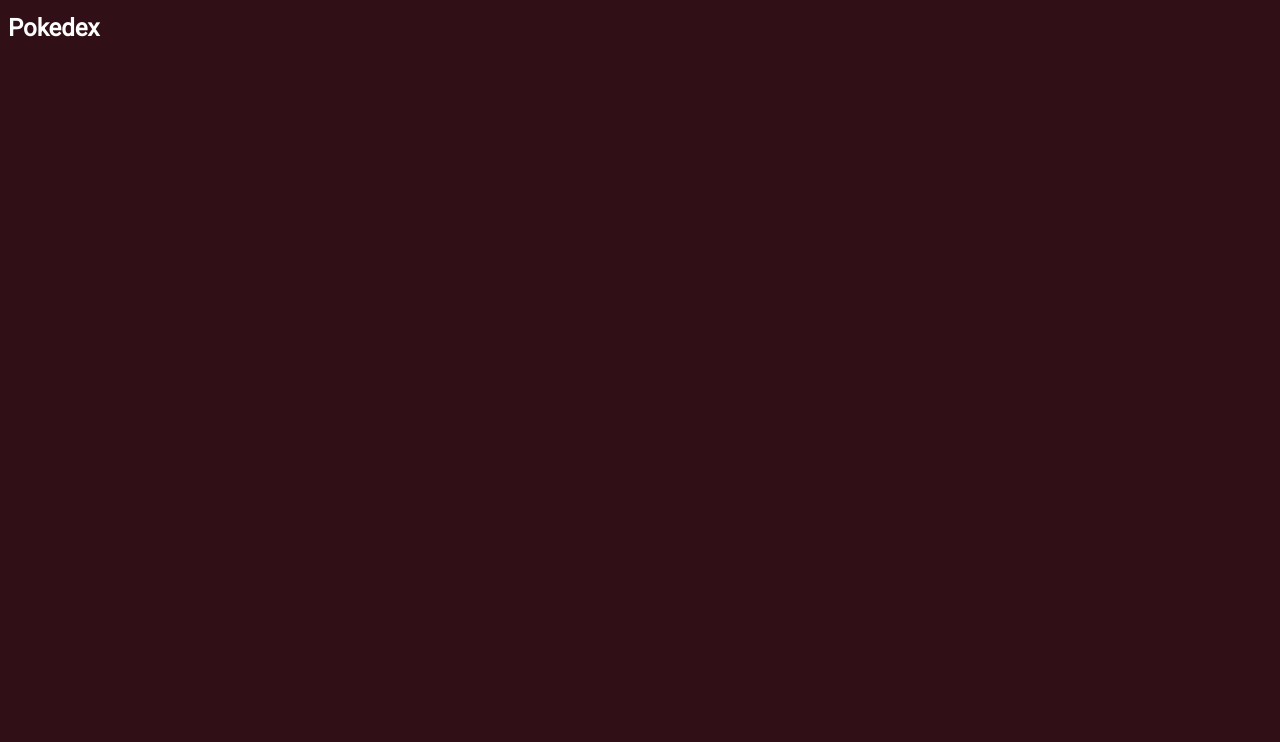
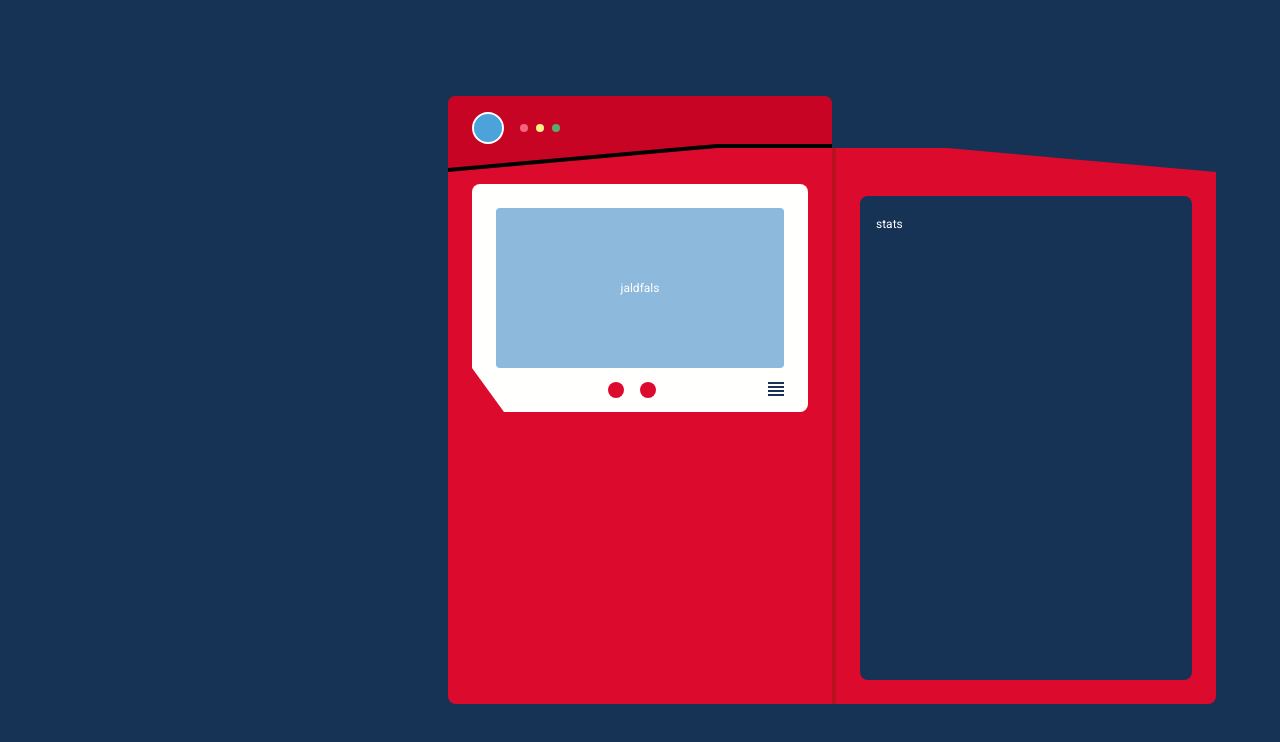
Before and after one commit to nicothomas1201/pokedex, a plain HTML site: page index.html in a window 1280 px wide. Drawn offline with Linux system fonts and the light colour scheme.

Commit message:
clase 8 - pantalla pokedex

```diff
--- /dev/null
+++ b/css/cover.css
@@ -0,0 +1,40 @@
+.cover{
+
+}
+
+.cover-front{
+  inline-size: inherit;
+  block-size: inherit;
+  background-color: var(--primary);
+  position: absolute;
+  inset: 0;
+  z-index: 2;
+  transition: 1s transform;
+  backface-visibility: hidden;
+  transform-origin: right center;
+  border-inline-end: .25rem solid #ba111f;
+  border-end-start-radius: .5rem;
+  box-sizing: border-box;
+  clip-path: polygon(0 4.75rem, 70% 3.25rem, 100% 3.25rem, 100% 100%, 0 100%);
+}
+
+.cover-back{
+  box-sizing: border-box;
+  inline-size: inherit;
+  block-size: inherit;
+  background-color: var(--primary);
+  position: absolute;
+  inset: 0;
+  z-index: 1;
+  inset-inline-start: 100%;
+  backface-visibility: hidden;
+  transform: rotateY(-180deg);
+  transition: 1s transform;
+  transform-origin: left center;
+  padding: 1.5rem;
+  padding-block-start: 6.25rem;
+  clip-path: polygon(0 3.25rem, 30% 3.25rem, 100% 4.75rem, 100% 100%, 0 100%);
+  display: flex;
+  border-end-end-radius: .5rem;
+  border-inline-start: .25rem solid #ba1120;
+}
--- /dev/null
+++ b/css/header.css
@@ -0,0 +1,22 @@
+.header{
+  display: flex;
+  align-items: center;
+  background-color: #c70424;
+  margin: -1.5rem;
+  margin-block-end: 0;
+  padding: 1.5rem;
+  padding-block-start: 1rem;
+  clip-path: polygon(0 0, 100% 0, 100% calc(100% - 1.5rem), 70% calc(100% - 1.5rem), 0 100%);
+}
+
+.header-shadow{
+  filter: drop-shadow(0 .25rem 0 black);
+}
+
+.header .light{
+  margin-inline-end: .5rem;
+}
+
+.header .light.is-big{
+  margin-inline-end: 1rem;
+}
--- a/css/index.css
+++ b/css/index.css
@@ -1,3 +1,9 @@
+@import './pokedex.css';
+@import './cover.css';
+@import './header.css';
+@import './lights.css';
+@import './stats.css';
+@import './screen.css';
 
 :root {
   --white: #fffffe;
@@ -6,12 +12,19 @@
   --secondary: #163355;
   --body1: 400 0.75rem/1.5rem Roboto;
   --body3: 400 0.5rem/0.4556451737880707rem Roboto;
-  --body2-regular: 400 0.75rem/1.375rem Space Mono;
+  --body2-regular: 400 0.75rem/1.375rem monospace;
 }
 
 body {
+  margin: 0;
+  padding: 1rem;
+  box-sizing: border-box;
   color: var(--white);
-  background-color: var(--black);
   font: var(--body1);
+  background-color: var(--secondary);
 
+  min-block-size: 100vh;
+  display: flex;
+  align-items: center;
+  justify-content: center;
 }
--- /dev/null
+++ b/css/lights.css
@@ -0,0 +1,48 @@
+.light{
+  inline-size: .5rem;
+  block-size: .5rem;
+  border-radius: 50%;
+  overflow: hidden;
+}
+
+.light.is-big{
+  inline-size: 2rem;
+  block-size: 2rem;
+  border: .125rem solid var(--white);
+  box-sizing: border-box;
+}
+
+.light.is-sky{
+  background-color: #4ba3da;
+}
+
+.light.is-red{
+  background-color: #f4647d;
+}
+
+.light.is-yellow{
+  background-color: #feef8d;
+}
+
+.light.is-green{
+  background-color: #5baa67;
+}
+
+.light.is-animated{
+  animation: light .3s linear infinite;
+}
+
+@keyframes light {
+  0%{
+    background-color: var(--white);
+  }
+
+  50%{
+    background-color: #4ba3da;
+  }
+
+  100%{
+    background-color: var(--white);
+  }
+
+}
--- /dev/null
+++ b/css/pokedex.css
@@ -0,0 +1,30 @@
+.pokedex{
+  block-size: 38rem;
+  max-inline-size: 24rem;
+  inline-size: 100%;
+  outline: none;
+  position: relative;
+  perspective: 1000px;
+}
+
+.pokedex:is(:hover, :focus, :focus-within, .is-open) .cover-front{
+  transform: rotateY(180deg);
+}
+.pokedex:is(:hover, :focus, :focus-within, .is-open) .cover-back{
+  transform: rotateY(0deg);
+}
+
+.pokedex-main{
+  inline-size: inherit;
+  block-size: inherit;
+  background-color: var(--primary);
+
+  display: flex;
+  flex-direction: column;
+  gap: 1rem;
+  padding: 1.5rem;
+  box-sizing: border-box;
+  border-radius: .5rem;
+  border-end-end-radius: 0;
+  overflow: hidden;
+}
--- /dev/null
+++ b/css/screen.css
@@ -0,0 +1,60 @@
+.screen{
+}
+
+.screen-border{
+  padding: 1.5rem;
+  padding-block-end: calc(2.75rem - 18.875rem);
+  border-radius: .5rem;
+  background-color: var(--white);
+  clip-path: polygon(0 0, 100% 0, 100% 100%, 2rem 100%, 0 calc(100% - 2.75rem) );
+  box-sizing: border-box;
+}
+
+.screen-safeArea{
+  padding: 1rem;
+  background-color: #8db9dc;
+  border-radius: .25rem;
+  display: flex;
+  justify-content: center;
+  align-items: center;
+  block-size: 10rem;
+  box-sizing: border-box;
+  background-size: cover;
+}
+
+.screen-footer{
+  display: flex;
+  /* margin-block-start: .875rem; */
+  padding-block: .875rem;
+}
+
+.screen-footer .span-container{
+  display: flex;
+  gap: 1rem;
+  margin: auto
+}
+
+.screen-footer span{
+  display: inline-block;
+  block-size: 1rem;
+  inline-size: 1rem;
+  border-radius: 50%;
+  background-color: var(--primary);
+}
+
+.screen-footer .menu{
+  block-size: auto;
+  display: flex;
+  flex-direction: column;
+  padding: 0;
+  gap: .125rem;
+}
+
+.screen-footer  .menu span{
+  border-radius: 0;
+  display: block;
+  padding: 0;
+  block-size: .125rem;
+  background-color: var(--secondary);
+  justify-self: flex-end;
+}
--- /dev/null
+++ b/css/stats.css
@@ -0,0 +1,6 @@
+.stats{
+  background-color: var(--secondary);
+  padding: 1rem;
+  border-radius: .5rem;
+  flex: 1;
+}
--- a/index.html
+++ b/index.html
@@ -9,6 +9,44 @@
   <title>Pokedex</title>
 </head>
 <body>
-  <h1>Pokedex</h1>
+  <main class="pokedex is-open" tabindex="0">
+    <section class="pokedex-main" aria-label="Informacion general del pokemon">
+      <div class="header-shadow">
+        <div class="header">
+          <span class="light is-big is-sky"></span>
+          <span class="light is-red"></span>
+          <span class="light is-yellow"></span>
+          <span class="light is-green"></span>
+        </div>
+      </div>
+      <div class="screen">
+        <div class="screen-border">
+          <div class="screen-safeArea">
+            jaldfals
+          </div>
+          <div class="screen-footer">
+            <div class="span-container">
+              <span></span>
+              <span></span>
+            </div>
+            <div class="menu" tabindex="0">
+              <span></span>
+              <span></span>
+              <span></span>
+              <span></span>
+            </div>
+          </div>
+        </div>
+      </div>
+    </section>
+    <div class="cover-front">
+      cover-front
+    </div>
+    <section class="cover-back" aria-label="Estadisticas del pokemon">
+      <div class="stats">
+        stats
+      </div>
+    </section>
+  </main>
 </body>
 </html>
```
